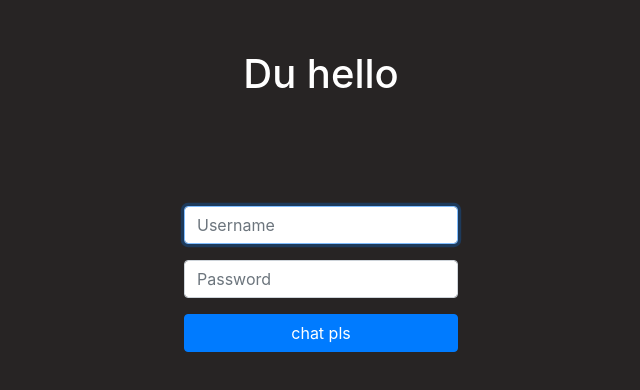
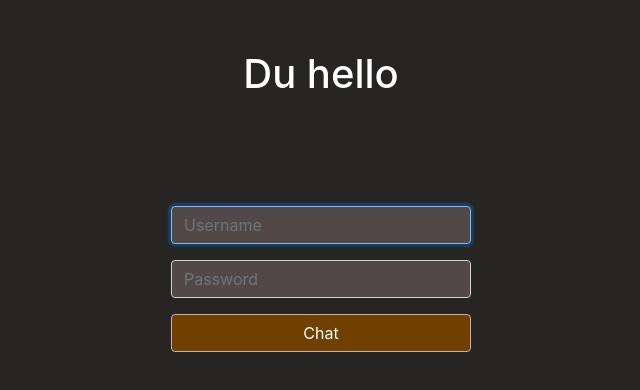
Before and after one commit to al-jshen/chat, a React (Create React App) app: page /login in a window 1280 px wide. Shown: the top 390 px of the page, without its empty margins (319-959 px from the left). Built offline with nearby package versions, Linux system fonts and the light colour scheme.

Commit message:
login style

```diff
--- a/src/components/chat.js
+++ b/src/components/chat.js
@@ -3,7 +3,7 @@ import React from 'react';
 class Chat extends React.Component {
   render() {
     return(
-      <p>Chat</p>
+      <p style={{color: 'white'}}>Chat</p>
     );
   }
 }
--- a/src/components/login.css
+++ b/src/components/login.css
@@ -6,6 +6,7 @@ form {
 
 .Login {
     padding: 100px 0;
+    color: #ceacac;
 }
 
 .Login form {
@@ -16,4 +17,9 @@ form {
 div {
     text-align: center;
     background-color: #272424;
+    color: #534848
 }
+
+Formcontrol::placeholder {
+    color: white;
+}
--- a/src/components/login.js
+++ b/src/components/login.js
@@ -28,6 +28,7 @@ class Login extends React.Component {
                     <form>
                         <FormGroup>
                             <FormControl
+                            style={{backgroundColor: '#534848', color: 'white', width: '300px'}}
                             autoFocus value={this.state.username}
                             name='username'
                             onChange={e => this.change(e)}
@@ -35,13 +36,17 @@ class Login extends React.Component {
                         </FormGroup>
                         <FormGroup>
                             <FormControl
+                            style={{backgroundColor: '#534848', color: 'white'}}
                             value={this.state.password}
                             name='password'
                             type="password"
                             onChange={e => this.change(e)}
                             placeholder="Password"></FormControl>
                         </FormGroup>
-                        <Button block onClick={(e) => this.onSubmit(e)}>chat pls</Button>
+                        <Button
+                        className="newButton"
+                        style={{backgroundColor: '#704000', borderColor: '#ceacac'}}
+                        block onClick={(e) => this.onSubmit(e)}>Chat</Button>
                     </form>
                 </div>
             </div>
```
